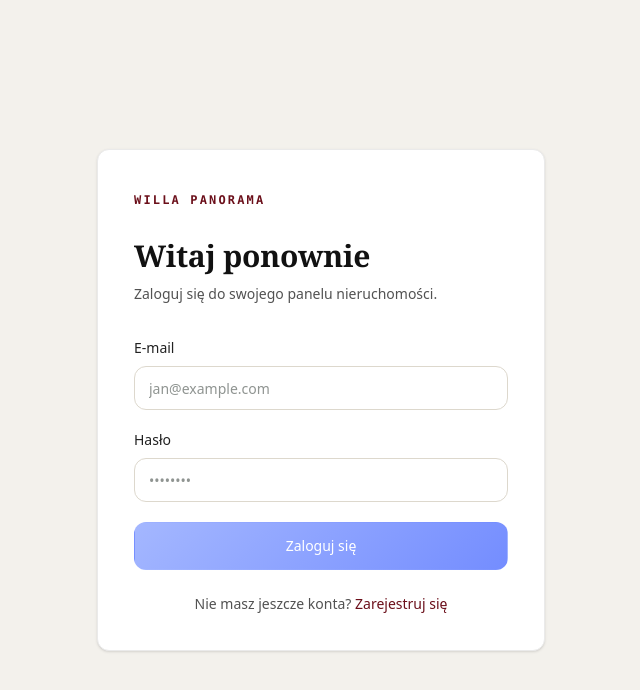
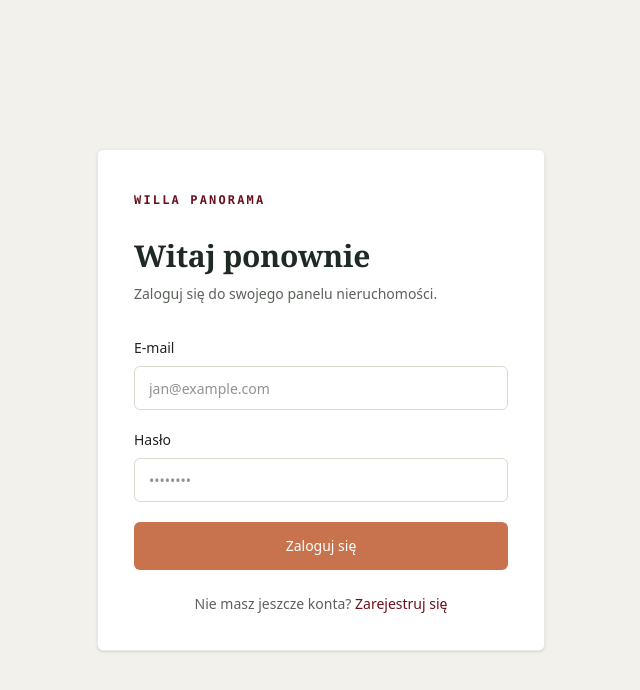
Before and after one commit to radekflis/willa-panorama, a Next.js app: page /login in a window 1280 px wide. Shown: the top 690 px of the page, without its empty margins (319-959 px from the left). Built offline with nearby package versions, Linux system fonts and the light colour scheme; no server answers.

Commit message:
UI: Plaskie jasne karty bez ciemnych gradientow i cieni

```diff
--- a/src/app/globals.css
+++ b/src/app/globals.css
@@ -761,3 +761,54 @@ main input, main textarea, main select {
   color: var(--ink-primary) !important;
   border-color: var(--border-hairline) !important;
 }
+
+
+/* === KARTY EDYTORSKIE (BEZ GRADIENTOW) === */
+/* Usuwamy ciemne gradienty, cienie i zaokraglone "balony" wewnatrz main */
+main [class*="bg-gradient"],
+main [class*="from-"],
+main [class*="bg-slate-"],
+main [class*="bg-zinc-"],
+main [class*="bg-gray-"],
+main [class*="bg-neutral-"],
+main [class*="bg-[#"] {
+  background-image: none !important;
+  background-color: #FAF9F6 !important;
+  border-color: #DDD8CD !important;
+  box-shadow: none !important;
+}
+
+/* Czyste, architektoniczne narozniki zamiast mocnych zaokraglen */
+main .rounded-3xl,
+main .rounded-2xl,
+main .rounded-xl {
+  border-radius: 6px !important;
+}
+
+/* Wyrazny kontrast tekstu na jasnych kartach */
+main h1, main h2, main h3, main h4,
+main .text-white, main [class*="text-slate-1"], main [class*="text-slate-2"], main [class*="text-zinc-1"] {
+  color: #1F2A24 !important;
+}
+main p, main [class*="text-slate-3"], main [class*="text-slate-4"], main [class*="text-slate-5"], main [class*="text-zinc-4"] {
+  color: #5C625B !important;
+}
+
+/* Subtelne ikony i obramowania w kartach */
+main a[class*="rounded"], main div[class*="border"] {
+  border-color: #DDD8CD !important;
+}
+main a[class*="rounded"]:hover {
+  background-color: #EFECE5 !important;
+}
+
+/* Terakotowe przyciski glowne (zachowujemy bialy tekst) */
+main button[type="submit"],
+main .bg-emerald-500,
+main .bg-amber-500,
+main .bg-cyan-500 {
+  background-image: none !important;
+  background-color: #C9734E !important;
+  color: #FFFFFF !important;
+  border-color: transparent !important;
+}
```
